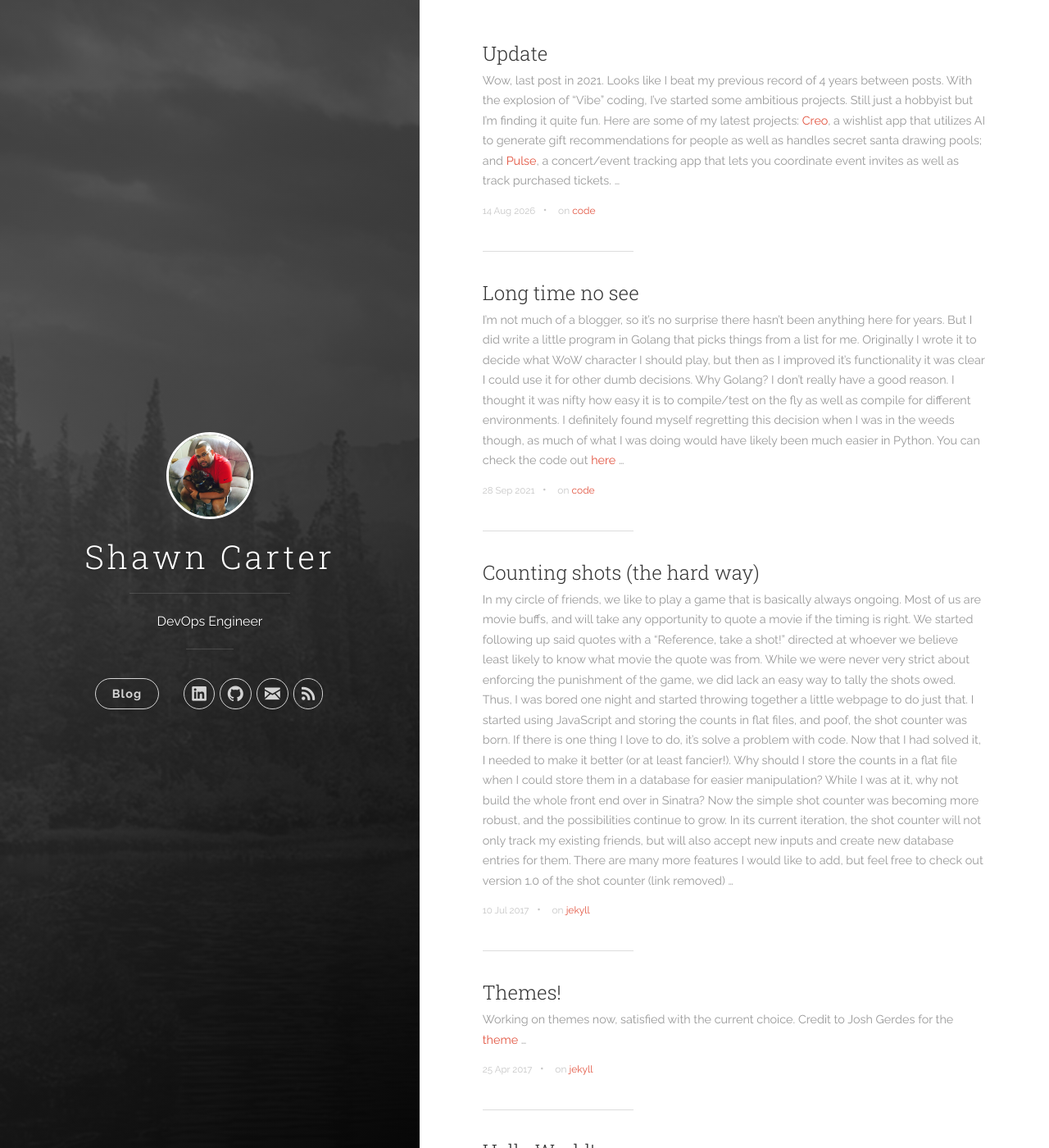
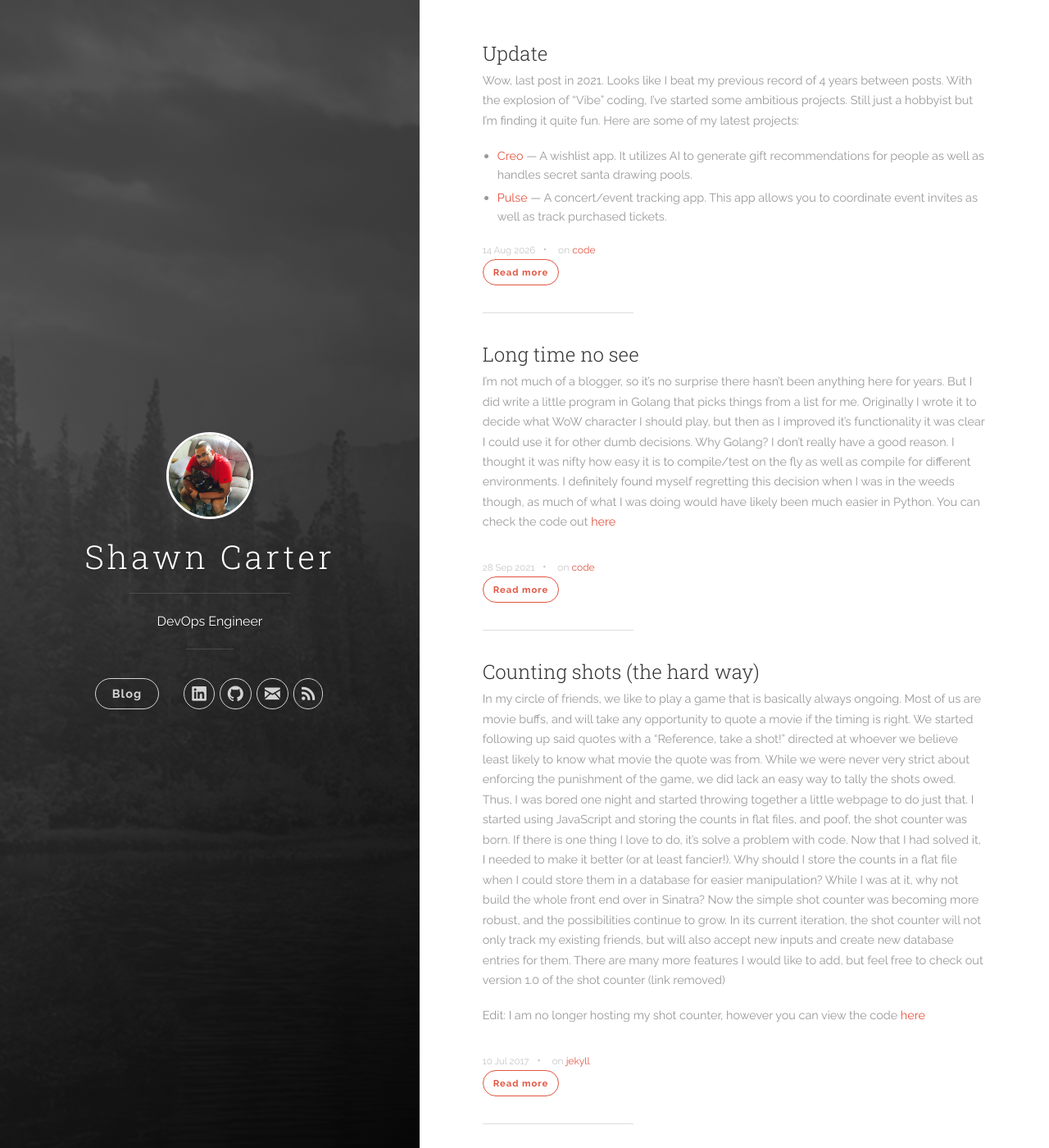
Before and after one commit to darkmagi2/darkmagi2.github.io, a Jekyll site: the page built from index.html, in a window 1280 px wide and 1400 px high. Shown: the whole window at 82% size. Built offline with Jekyll 4.4.1, drawn with Linux system fonts in a browser that asks for light colours; nearby versions of some CDN libraries; the list of posts is cut into pages by our own code; some of the changed text lies outside the part shown.

Commit message:
Add excerpt handling and improve pagination links; enhance post formatting

```diff
--- a/_config.yml
+++ b/_config.yml
@@ -29,6 +29,7 @@
 permalink: /:year/:title/
 markdown: kramdown
 highlighter: rouge
+excerpt_separator: "<!--more-->"
 
 kramdown:
   # use Github Flavored Markdown
--- a/_posts/2026-08-14-new-post.markdown
+++ b/_posts/2026-08-14-new-post.markdown
@@ -5,4 +5,7 @@
 tags: [code]
 ---
 
-Wow, last post in 2021. Looks like I beat my previous record of 4 years between posts. With the explosion of "Vibe" coding, I've started some ambitious projects. Still just a hobbyist but I'm finding it quite fun. Here are some of my latest projects: [Creo](https://creo.xclio.us), a wishlist app that utilizes AI to generate gift recommendations for people as well as handles secret santa drawing pools; and [Pulse](https://pulse.xclio.us), a concert/event tracking app that lets you coordinate event invites as well as track purchased tickets.
+Wow, last post in 2021. Looks like I beat my previous record of 4 years between posts. With the explosion of "Vibe" coding, I've started some ambitious projects. Still just a hobbyist but I'm finding it quite fun. Here are some of my latest projects:
+
+- [Creo](https://creo.xclio.us) — A wishlist app. It utilizes AI to generate gift recommendations for people as well as handles secret santa drawing pools.
+- [Pulse](https://pulse.xclio.us) — A concert/event tracking app. This app allows you to coordinate event invites as well as track purchased tickets.
--- a/css/main.css
+++ b/css/main.css
@@ -46,6 +46,20 @@
     margin: 0 20px 10px;
 }
 
+.excerpt {
+  overflow: hidden;
+}
+
+.excerpt ul {
+  list-style-type: disc;
+  margin: 0.75em 0 0.25em 1.25em;
+  padding: 0;
+}
+
+.excerpt li {
+  margin: 0.35em 0;
+}
+
 .user-image {
   margin-bottom: 1.2em;
   position: relative;
--- a/index.html
+++ b/index.html
@@ -8,8 +8,14 @@
     {% for post in paginator.posts %}
       <li>
         <h2 class="post-list__post-title post-title"><a href="{{ post.url | prepend: site.baseurl }}" title="{{ post.title }}">{{ post.title }}</a></h2>
-        <p class="excerpt">{{ post.excerpt | remove: '<p>' | remove: '</p>' }}&hellip;</p>
+        <div class="excerpt">
+          {{ post.excerpt }}
+          {% assign excerpt_text = post.excerpt | strip_html | strip %}
+          {% assign content_text = post.content | strip_html | strip %}
+          {% if excerpt_text != content_text %}&hellip;{% endif %}
+        </div>
         <div class="post-list__meta"><time datetime="{{ post.date | date: "%-d %b %Y" }}" class="post-list__meta--date date">{{ post.date | date: "%-d %b %Y" }}</time> &#8226; <span class="post-meta__tags">on {% for tag in post.tags %}<a href="{{ "/tags/#" | prepend: site.baseurl }}{{ tag }}">{{ tag }}</a> {% endfor %}</span></div>
+        <a class="btn btn-small" href="{{ post.url | prepend: site.baseurl }}" title="Read {{ post.title }}">Read more</a>
         <hr class="post-list__divider">
       </li>
     {% endfor %}
```
